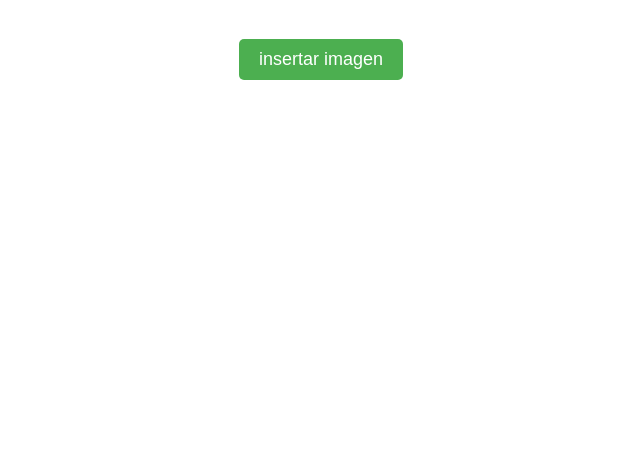
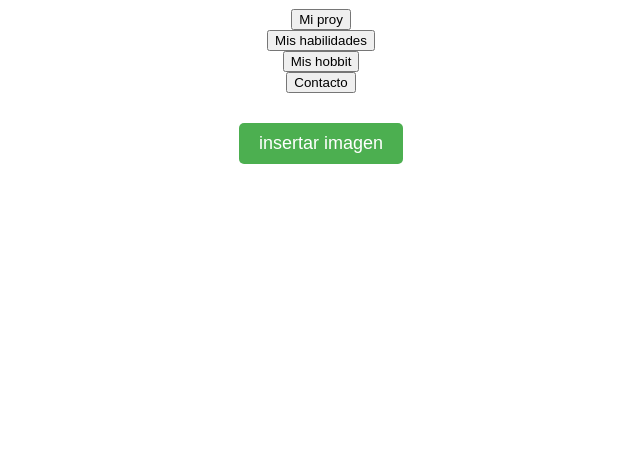
Before and after one commit to BrayanSuntura/ejerccio2, a plain HTML site: page Nueva carpeta (2)/index.html in a window 1280 px wide. Shown: the part 327-800 px from the top of the page, without its empty margins (319-959 px from the left). Drawn offline with Linux system fonts and the light colour scheme.

Commit message:
index.html

```diff
--- a/Nueva carpeta (2)/index.html
+++ b/Nueva carpeta (2)/index.html
@@ -7,6 +7,10 @@
 	<div class="profile-container">
 		<img src="default-profile.jpg" alt="Profile Picture" id="profile-picture">
 		<h1 id="name">Freddy</h1>
+		<input class="btn btn-primary" type="button" value="Mi proy">
+		<input class="btn btn-primary" type="submit" value="Mis habilidades">
+		<input class="btn btn-primary" type="reset" value="Mis hobbit">
+		<input class="btn btn-primary" type="reset" value="Contacto">
 		<button id="upload-button">insertar imagen</button>
 	</div>
 
```
